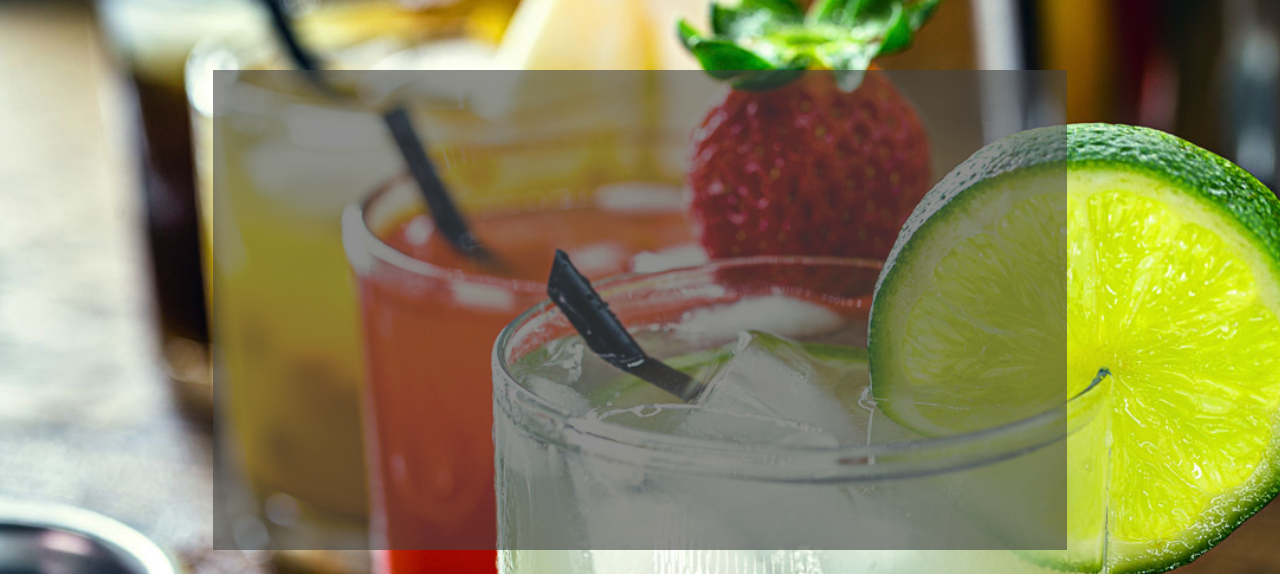
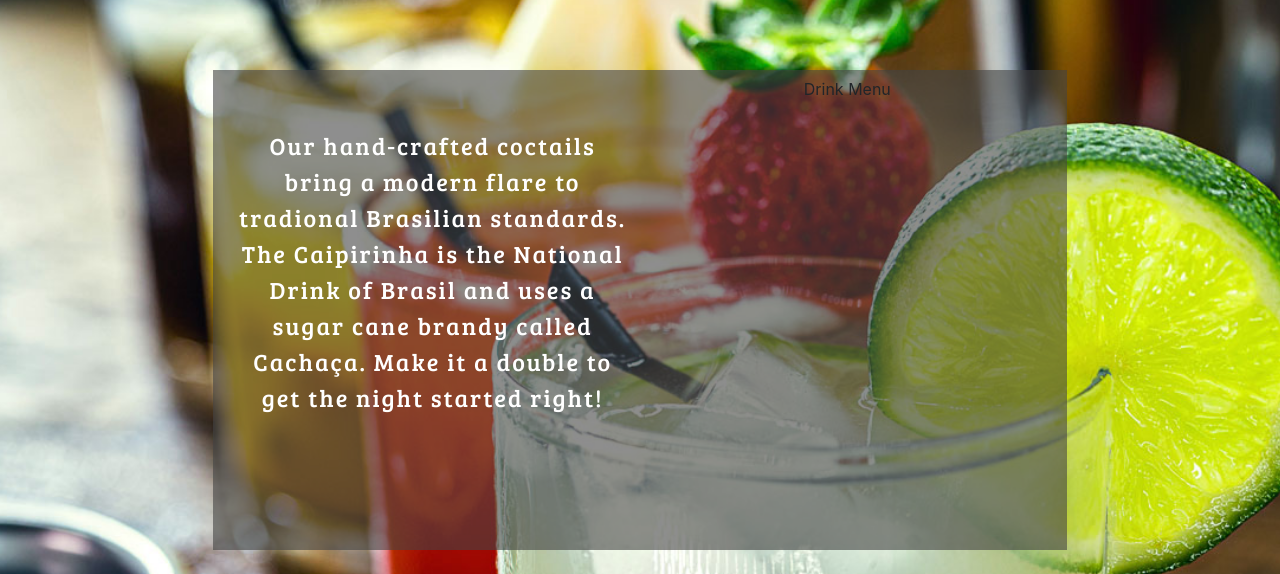
Before and after one commit to ianfletcher314/BrasiliaRestaurant, a React (Create React App) app: page / in a window 1280 px wide. Shown: the part 1186-1760 px from the top of the page. Built offline with nearby package versions, Linux system fonts and the light colour scheme; a web font is replaced by a local one.

Commit message:
wrote text for drinks div

```diff
--- a/src/components/Drinks/Drinks.jsx
+++ b/src/components/Drinks/Drinks.jsx
@@ -2,7 +2,15 @@ import "./style.css";
 function Drinks() {
   return (
     <div id="drinks" className="row align-items-center">
-      <div className="col-8 offset-md-2 textHolder align-items-center"></div>
+      <div className="col-8 offset-md-2 textHolder row">
+        <div className="col-6 drinkText">
+          Our hand-crafted coctails bring a modern flare to tradional Brasilian
+          standards. The Caipirinha is the National Drink of Brasil and uses a
+          sugar cane brandy called Cachaça. Make it a double to get the night
+          started right!
+        </div>
+        <div className="col-6 drinkBtn btn">Drink Menu</div>
+      </div>
     </div>
   );
 }
--- a/src/components/Drinks/style.css
+++ b/src/components/Drinks/style.css
@@ -1,6 +1,5 @@
 #drinks {
   height: 100vh;
-  color: indigo;
   background-image: url("../../images/cocktails.jpeg");
   background-repeat: no-repeat;
   background-size: cover;
@@ -9,3 +8,10 @@
   background: rgba(68, 68, 68, 0.6);
   height: 60%;
 }
+.drinkText {
+  font-family: "Bree Serif", serif;
+  font-size: 24px;
+  letter-spacing: 2px;
+  margin-top: 7%;
+  color: white;
+}
```
